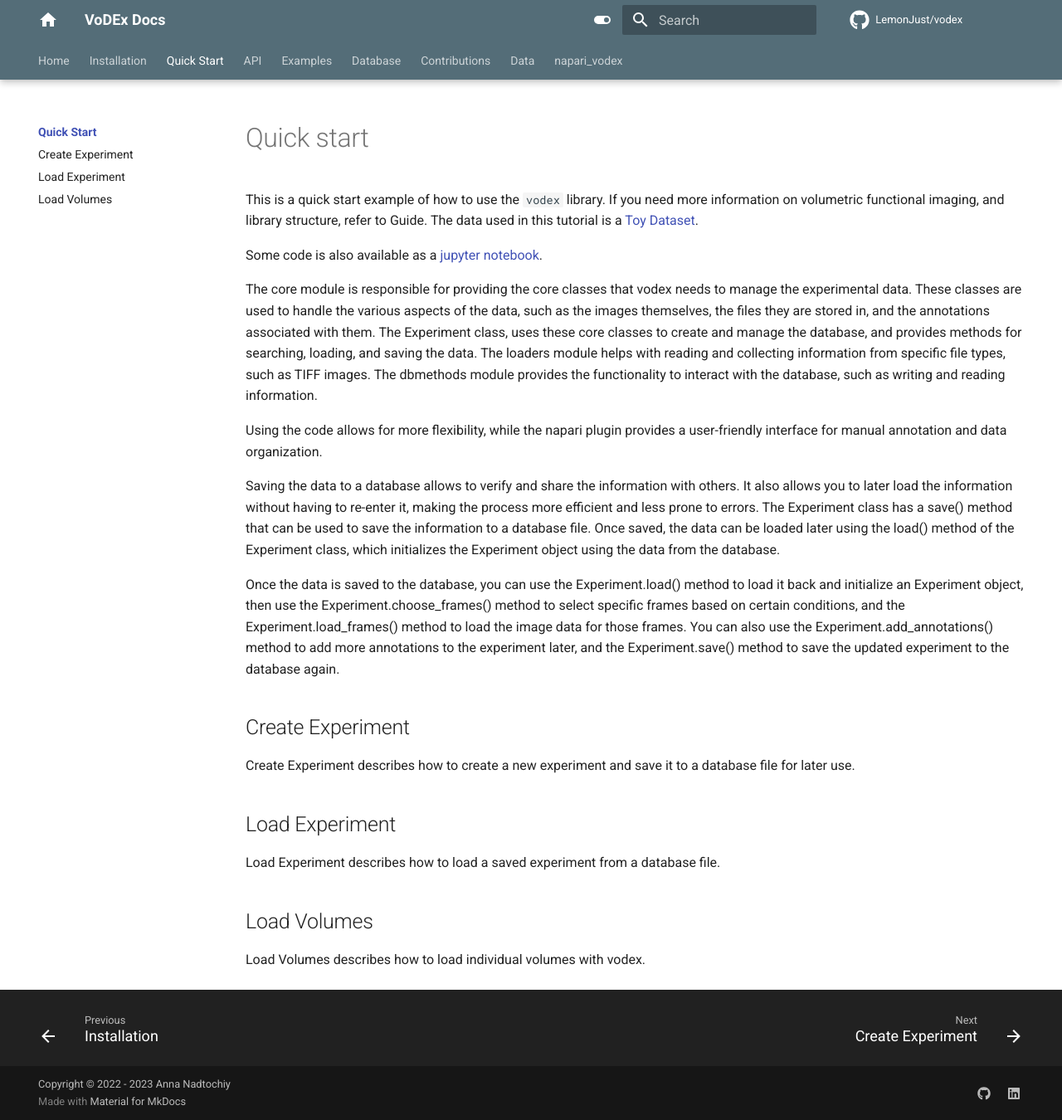
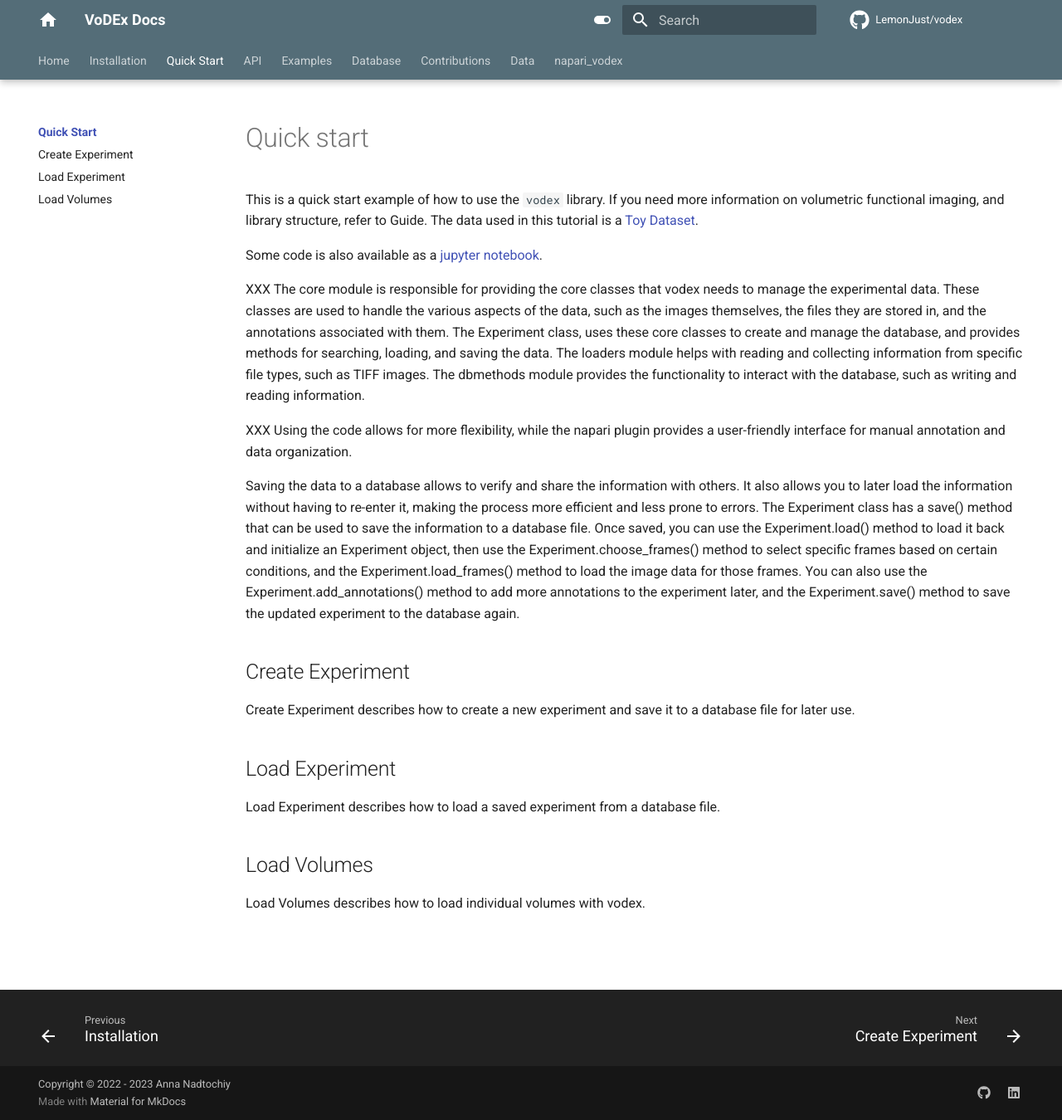
Before and after one commit to LemonJust/vodex, an MkDocs documentation site: the page built from docs/qstart/index.md, in a window 1280 px wide and 1350 px high. Shown: the whole window at 83% size. Built offline with MkDocs 1.6.1 and Material for MkDocs 9.7.7, drawn with Linux system fonts in a browser that asks for light colours; comment, search, counter and statistics services are not loaded.

Commit message:
some changes to the docs

```diff
--- a/docs/qstart/index.md
+++ b/docs/qstart/index.md
@@ -7,7 +7,7 @@ The data used in this tutorial is a [Toy Dataset](https://lemonjust.github.io/vo
 
 Some code is also available as a [jupyter notebook](https://github.com/LemonJust/vodex/blob/main/notebooks/01_create_experiment_and_load_volumes.ipynb).
 
-
+XXX
 The core module is responsible for providing the core classes that vodex needs to manage the experimental data.
 These classes are used to handle the various aspects of the data, such as the images themselves, the files they are stored in, and the annotations associated with them.
 The Experiment class, uses these core classes to create and manage the database,
@@ -15,14 +15,12 @@ and provides methods for searching, loading, and saving the data.
 The loaders module helps with reading and collecting information from specific file types, such as TIFF images.
 The dbmethods module provides the functionality to interact with the database, such as writing and reading information.
 
-Using the code allows for more flexibility, while the napari plugin provides a user-friendly interface for manual annotation and data organization.
+XXX Using the code allows for more flexibility, while the napari plugin provides a user-friendly interface for manual annotation and data organization.
 
 Saving the data to a database allows to verify and share the information with others.
 It also allows you to later load the information without having to re-enter it, making the process more efficient and less prone to errors.
 The Experiment class has a save() method that can be used to save the information to a database file.
-Once saved, the data can be loaded later using the load() method of the Experiment class, which initializes the Experiment object using the data from the database.
-
-Once the data is saved to the database, you can use the Experiment.load() method to load it back and initialize an Experiment object,
+Once saved, you can use the Experiment.load() method to load it back and initialize an Experiment object,
 then use the Experiment.choose_frames() method to select specific frames based on certain conditions,
 and the Experiment.load_frames() method to load the image data for those frames.
 You can also use the Experiment.add_annotations() method to add more annotations to the experiment later,
```
Also changed, not shown: docs/contribute.md (+3 -3 lines).
